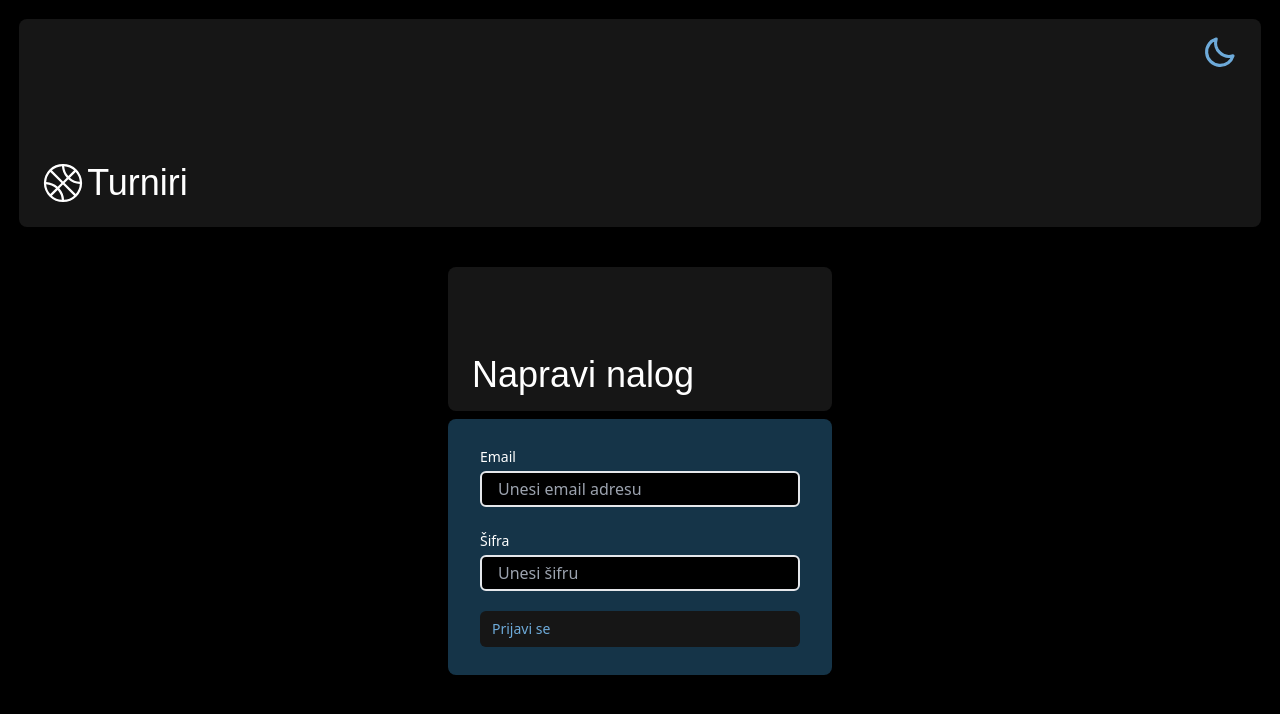
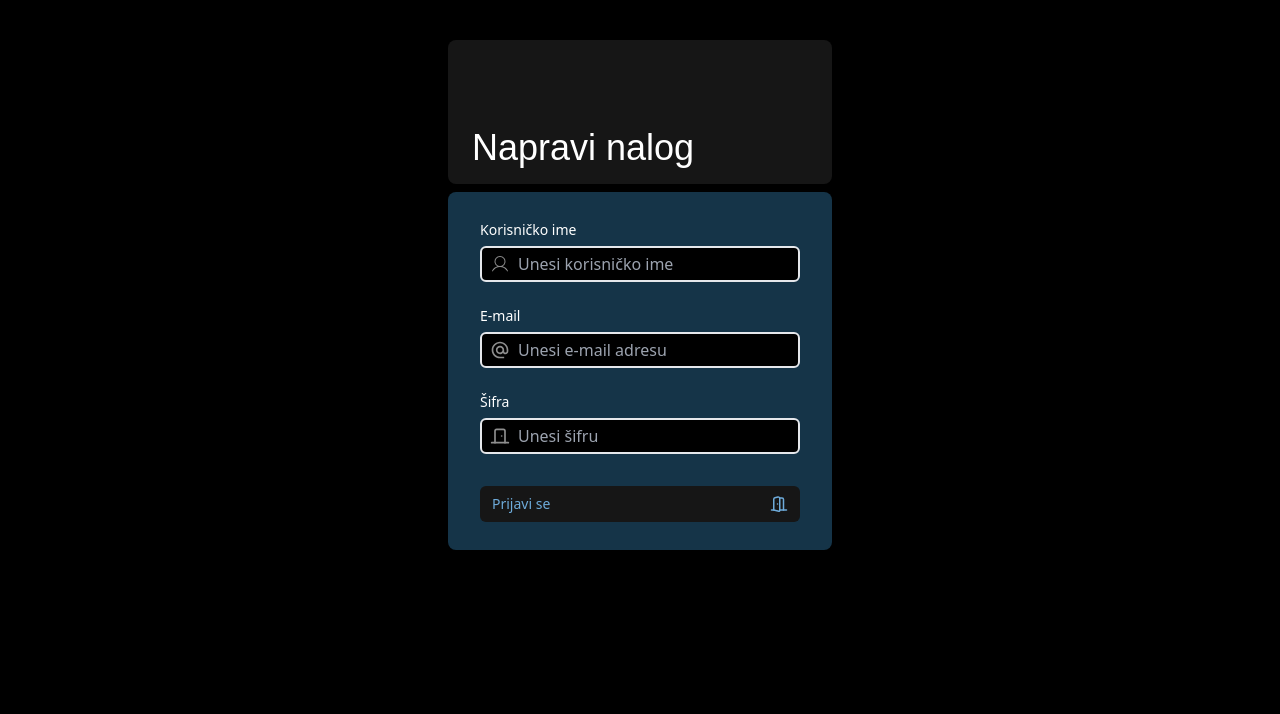
Before and after one commit to JEKO10/Basket-Report, a Next.js app: page /register in a window 1280 px wide. Shown: the top 714 px of the page. Built offline with nearby package versions, Linux system fonts and the light colour scheme; a web font is replaced by a local one.

Commit message:
register page

```diff
--- a/app/layout.tsx
+++ b/app/layout.tsx
@@ -36,7 +36,7 @@ export default function RootLayout({
           enableSystem
           disableTransitionOnChange
         >
-          <Navbar />
+          {/* <Navbar /> */}
           <main>{children}</main>
         </ThemeProvider>
       </body>
--- a/app/login/page.tsx
+++ b/app/login/page.tsx
@@ -1,5 +1,5 @@
 import React from "react";
-import { LuDoorClosed, LuDoorOpen } from "react-icons/lu";
+import { LuDoorClosed } from "react-icons/lu";
 import { MdAlternateEmail } from "react-icons/md";
 
 import Form from "@/components/authForm/Form";
@@ -9,10 +9,10 @@ const LogInPage = () => {
   return (
     <Form label="Prijavi se">
       <FormField
-        label="Email"
+        label="E-mail"
         type="email"
         name="email"
-        placeholder="Unesi email adresu"
+        placeholder="Unesi e-mail adresu"
         icon={<MdAlternateEmail />}
       />
       <FormField
@@ -22,13 +22,6 @@ const LogInPage = () => {
         placeholder="Unesi šifru"
         icon={<LuDoorClosed />}
       />
-      <button
-        type="submit"
-        className="flex items-center justify-between bg-primary w-full text-text text-lg py-2 px-3 rounded-md transition hover:bg-primary/65"
-      >
-        <span className="text-sm font-medium">Prijavi se</span>
-        <LuDoorOpen />
-      </button>
     </Form>
   );
 };
--- a/app/register/page.tsx
+++ b/app/register/page.tsx
@@ -1,43 +1,35 @@
 import React from "react";
+import { LuDoorClosed } from "react-icons/lu";
+import { MdAlternateEmail } from "react-icons/md";
+import { PiUserLight } from "react-icons/pi";
 
 import Form from "@/components/authForm/Form";
+import FormField from "@/components/authForm/FormField";
 
 const RegisterPage = () => {
   return (
     <Form label="Napravi nalog">
-      <label className="flex items-start justify-center flex-col w-full mb-6">
-        <span className="mb-1 text-sm select-none">Email</span>
-        <div className="w-full flex items-center justify-center bg-body px-2 border-2 rounded-md focus-within:border-primary">
-          {/* <MdAlternateEmail className="text-[#8e8e8e] text-xl" /> */}
-          <input
+      <FormField
+        label="Korisničko ime"
+        type="text"
+        name="username"
+        placeholder="Unesi korisničko ime"
+        icon={<PiUserLight />}
+      />
+      <FormField
+        label="E-mail"
         type="email"
         name="email"
-            required
-            placeholder="Unesi email adresu"
-            className="w-full px-2 py-1 bg-body rounded-md outline-none"
+        placeholder="Unesi e-mail adresu"
+        icon={<MdAlternateEmail />}
       />
-        </div>
-      </label>
-      <label className="flex items-start justify-center flex-col w-full">
-        <span className="mb-1 text-sm select-none">Šifra</span>
-        <div className="w-full flex items-center justify-center bg-body px-2 border-2 rounded-md focus-within:border-primary">
-          {/* <LuDoorClosed className="text-[#8e8e8e] text-xl" /> */}
-          <input
+      <FormField
+        label="Šifra"
         type="password"
         name="password"
-            required
         placeholder="Unesi šifru"
-            className="w-full px-2 py-1 bg-transparent rounded-md outline-none"
+        icon={<LuDoorClosed />}
       />
-        </div>
-      </label>
-      <button
-        type="submit"
-        className="flex items-center justify-between bg-primary mt-5 w-full text-text text-lg py-2 px-3 rounded-md transition hover:bg-primary/65"
-      >
-        <span className="text-sm font-medium">Prijavi se</span>
-        {/* <LuDoorOpen /> */}
-      </button>
     </Form>
   );
 };
--- a/components/authForm/Form.tsx
+++ b/components/authForm/Form.tsx
@@ -1,4 +1,5 @@
 import React from "react";
+import { LuDoorOpen } from "react-icons/lu";
 
 type FormAuthProps = {
   label: string;
@@ -13,6 +14,13 @@ const FormAuth = ({ label, children }: FormAuthProps) => {
       </header>
       <form className="flex items-start justify-center flex-col bg-accent mt-2 px-8 pt-7 pb-7 rounded-lg">
         {children}
+        <button
+          type="submit"
+          className="flex items-center justify-between bg-primary mt-2 w-full text-text text-lg py-2 px-3 rounded-md transition hover:bg-primary/65"
+        >
+          <span className="text-sm font-medium">Prijavi se</span>
+          <LuDoorOpen />
+        </button>
       </form>
     </div>
   );
--- a/components/authForm/FormField.tsx
+++ b/components/authForm/FormField.tsx
@@ -17,7 +17,7 @@ const FormField = ({
 }: FormFieldProps) => {
   return (
     <label className="flex items-start justify-center flex-col w-full mb-6">
-      <span className="mb-1 text-sm select-none">{label}</span>
+      <span className="mb-1.5 text-sm select-none">{label}</span>
       <div className="w-full flex items-center justify-center bg-body px-2 border-2 rounded-md focus-within:border-primary">
         {icon && <span className="text-[#8e8e8e] text-xl">{icon}</span>}
         <input
```
Lines whose indentation alone changed are shown as unchanged.
